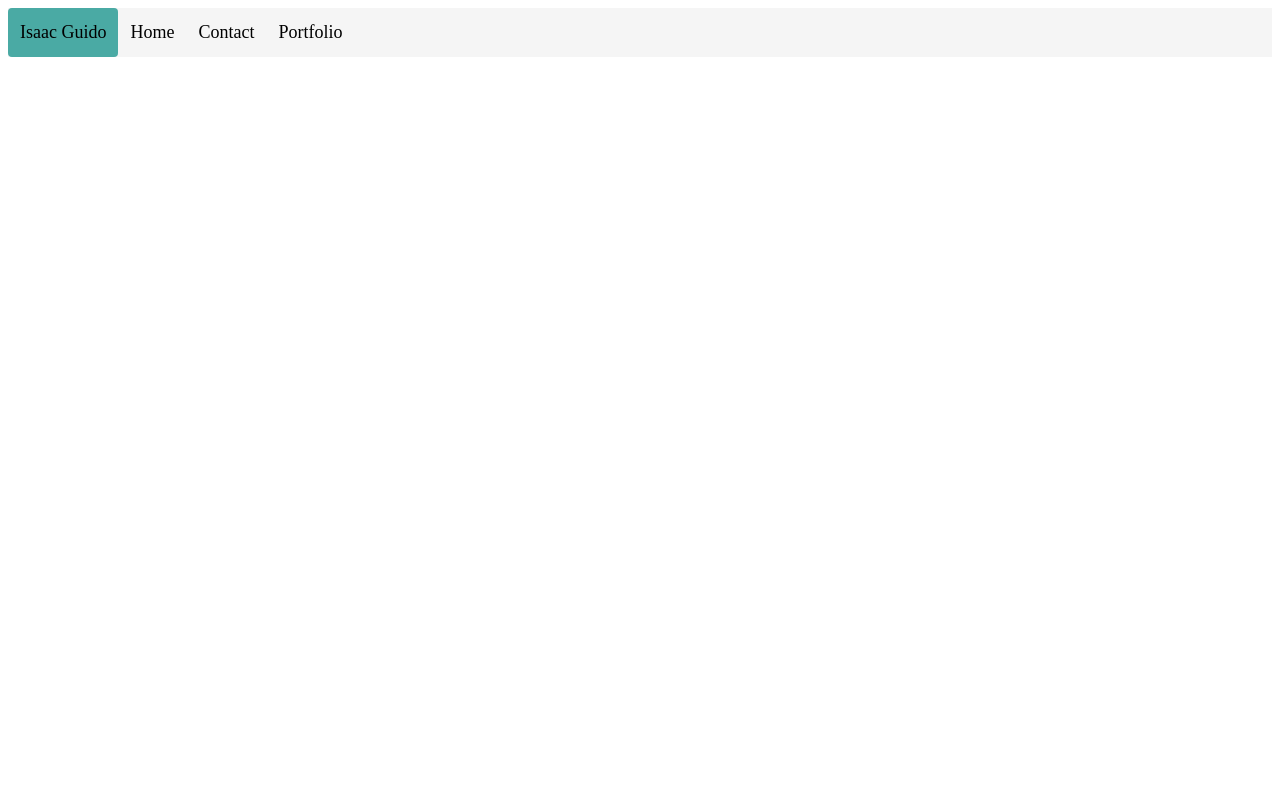
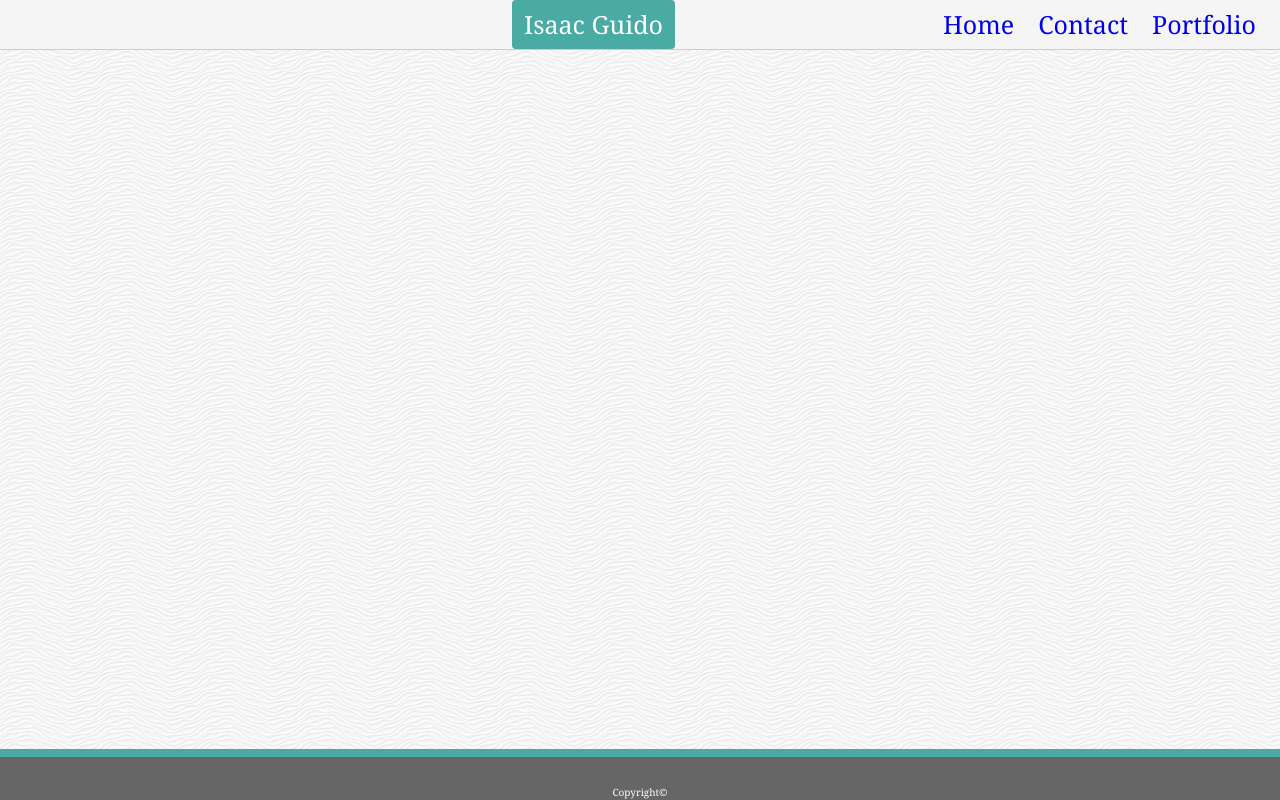
Before and after one commit to Aizeke/Personal_Portfolio, a plain HTML site: page index.html in a window 1280 px wide. Drawn offline with Linux system fonts and the light colour scheme.

Commit message:
Edited header and added a Footer, Header fixes

```diff
--- a/assets/css/style.css
+++ b/assets/css/style.css
@@ -1,27 +1,65 @@
+body {
+    background-image: url("../images/white-waves.png");
+    font-family: 'Arial', Arial, Helvetica, sans-serif;
+}
+
 .header {
+    position: fixed;
+    left: 0;
+    top: 0;
+    width: 100%;
     background: whitesmoke;
     overflow: hidden;
     padding: 0px;
     margin: 0px;
+    border-bottom: 1px solid #cccccc;
 }
 
 .header a {
     float: left;
-    color: black;
     text-align: center;
     padding: 12px;
     text-decoration: none;
-    font-size: 18px;
+    font-size: 25px;
+    font-family: 'Georgia', 'Times New Roman', Times, serif;
     line-height: 25px;
     border-radius: 4px;
 }
 
 .logo {
     background: #4aaaa4;
-    float: left;
+    margin-left: 40%;
+    color: white;
 
 }
 
 .about {
+    margin-left: 20%;
+}
+
+.content {
 
 }
+
+.portfolio {
+
+}
+
+
+
+
+.footer {
+    position: fixed;
+    left: 0;
+    bottom: 0;
+    width: 100%;
+    background: #666666;
+    color: white;
+    text-align: center;
+    border-top: 8px solid #4aaaa4;
+    font-family: 'Georgia', 'Times New Roman', Times, serif;
+    font-size: 10px;
+    margin: 0px;
+    padding-top: 18px;
+    height: 25px;
+}
--- a/index.html
+++ b/index.html
@@ -18,6 +18,11 @@
             <a href="./portfolio.html" class="portfolio">Portfolio</a>
         </div>
     </header>
+
+
+    <footer class="footer">
+        <p>Copyright&copy;</p>
+    </footer>
 </body>
 
 </html>
```
Also changed, not shown: assets/images/white-waves.png (added).
